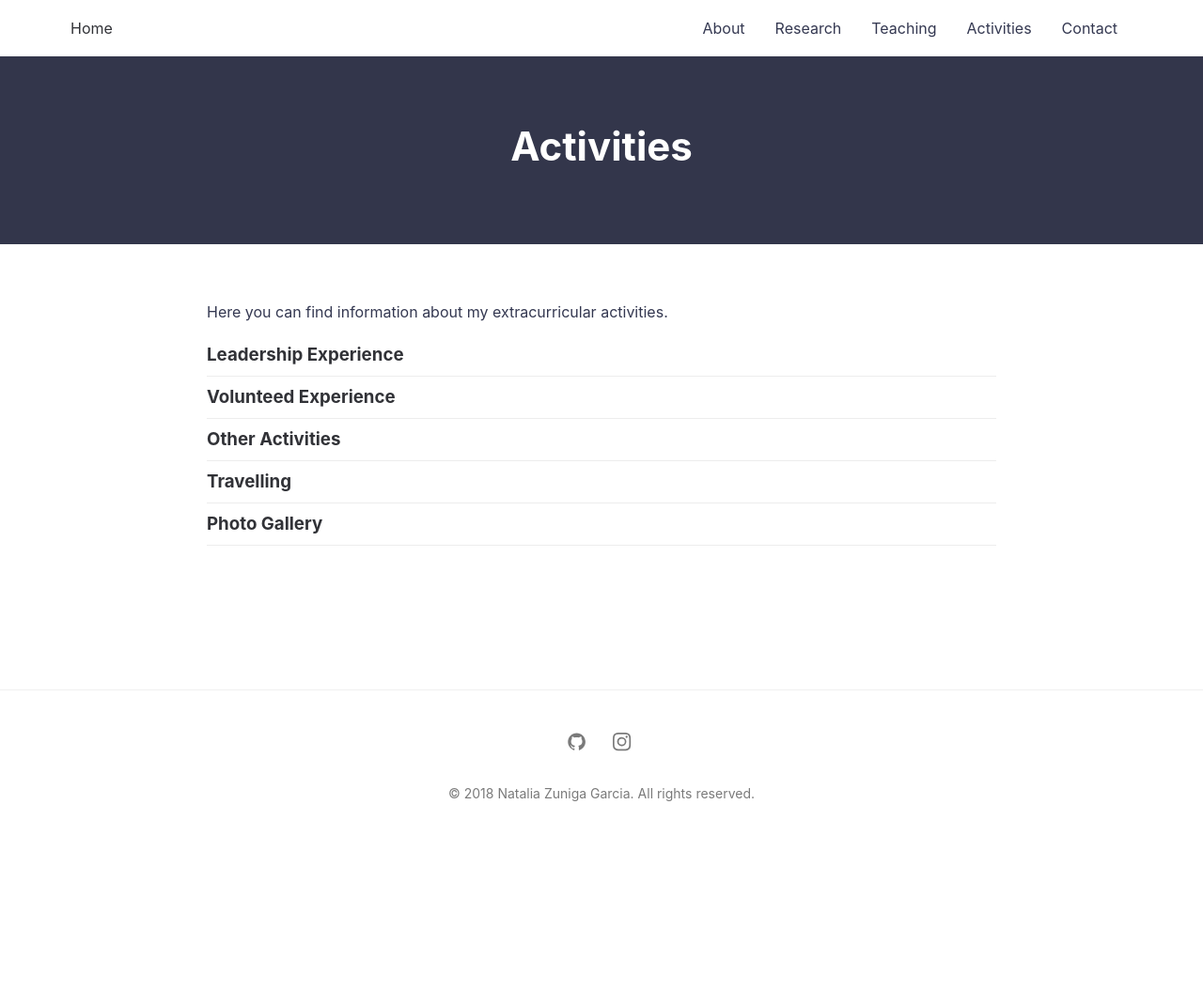
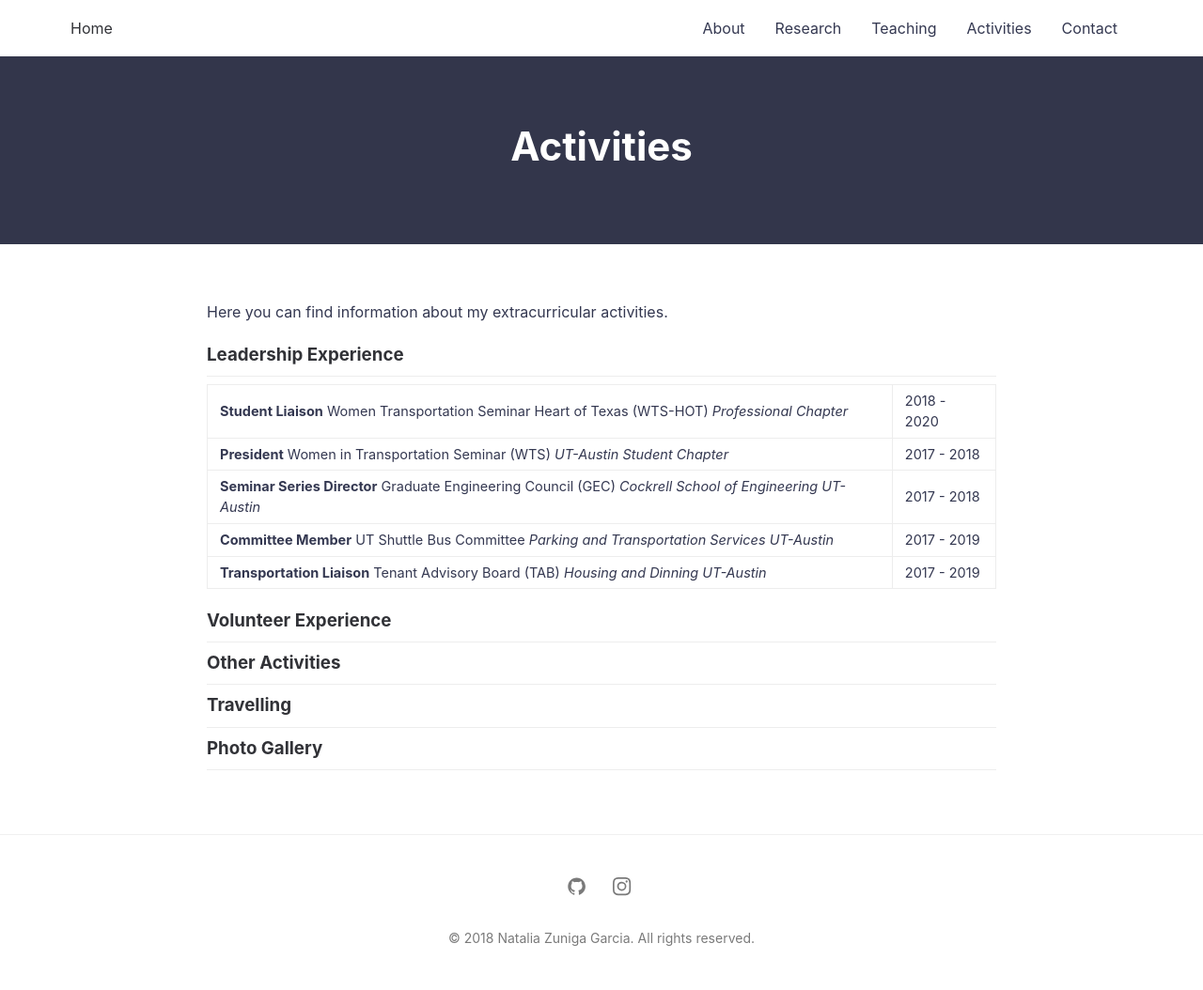
Before and after one commit to nzunigag/nzunigag.github.io, a Jekyll site: the page built from activities.md, in a window 1280 px wide. Shown: the whole page at 94% size. Built offline with Jekyll 4.4.1, drawn with Linux system fonts in a browser that asks for light colours; before the commit the page ends 900 px from its top, so only the background shows below that.

Commit message:
Update activities.md

```diff
--- a/activities.md
+++ b/activities.md
@@ -9,8 +9,13 @@ Here you can find information about my extracurricular activities.
 ### Leadership Experience
 ___
 
+<b>Student Liaison</b> Women Transportation Seminar Heart of Texas (WTS-HOT) <i>Professional Chapter</i> | 2018 - 2020 <br>
+<b>President</b> Women in Transportation Seminar (WTS) <i>UT-Austin Student Chapter</i> | 2017 - 2018 <br>
+<b>Seminar Series Director</b> Graduate Engineering Council (GEC) <i>Cockrell School of Engineering UT-Austin</i> | 2017 - 2018 <br>
+<b>Committee Member</b> UT Shuttle Bus Committee <i>Parking and Transportation Services UT-Austin</i> | 2017 - 2019 <br>
+<b>Transportation Liaison</b> Tenant Advisory Board (TAB) <i>Housing and Dinning UT-Austin</i> | 2017 - 2019 <br>
 
-### Volunteed Experience
+### Volunteer Experience
 ___
 
 ### Other Activities
```
